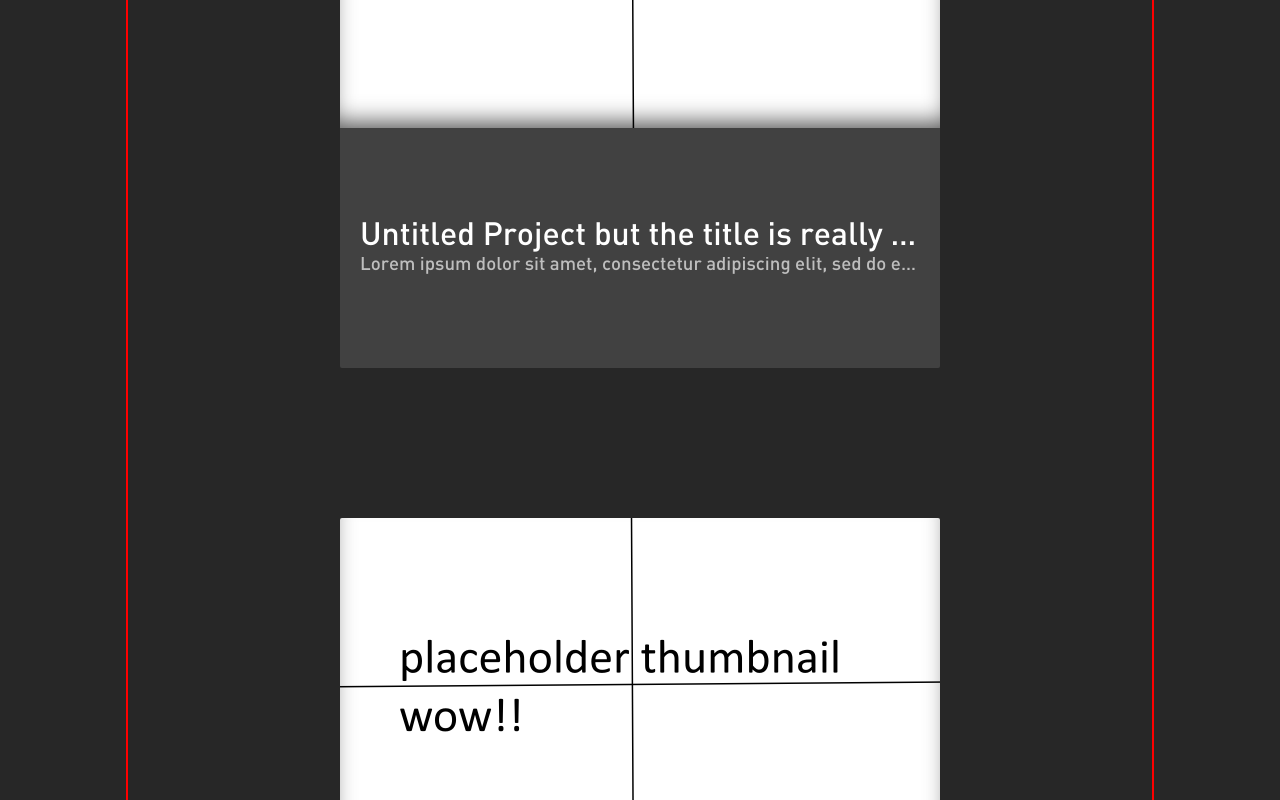
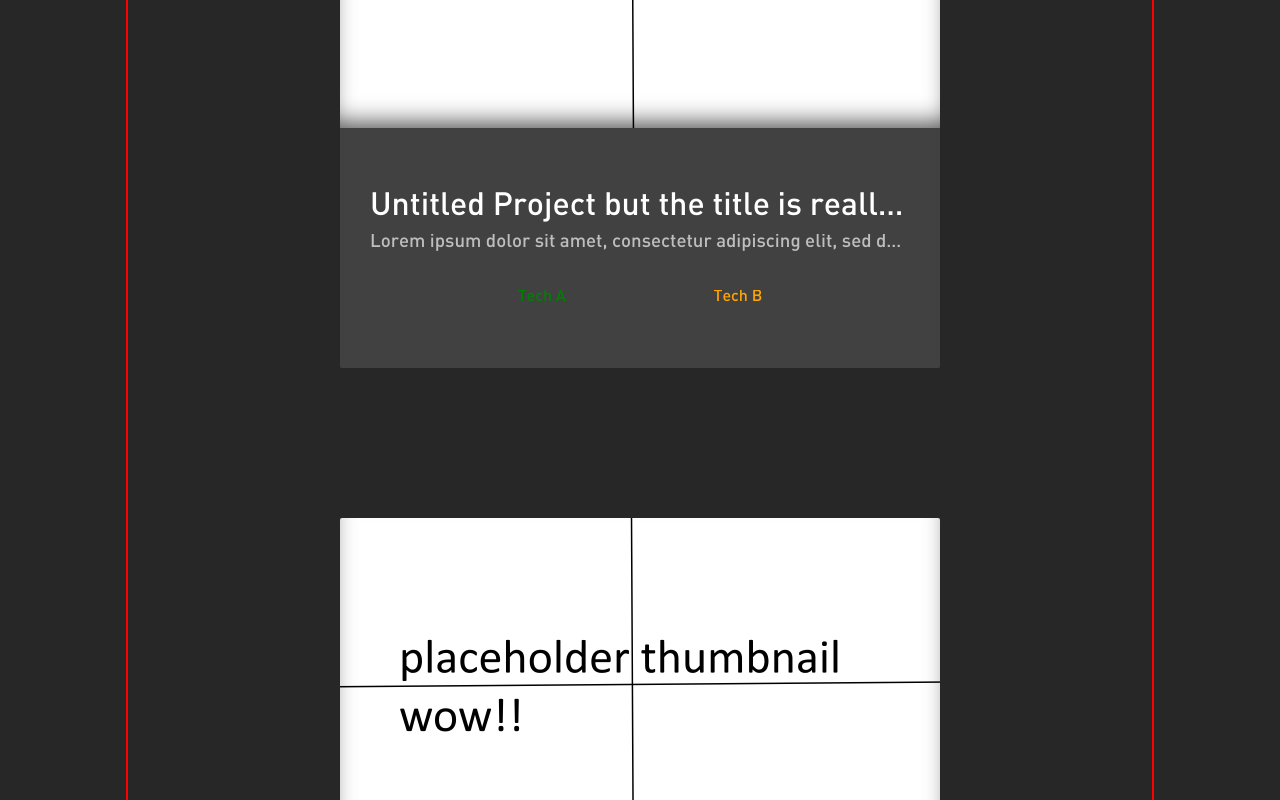
Before and after one commit to cjb412/dev-portfolio, a React (Create React App) app: page / in a window 1280 px wide. Shown: the part 1380-2180 px from the top of the page. Built offline with nearby package versions, Linux system fonts and the light colour scheme.

Commit message:
Added technologies with per-technology styling to project block

```diff
--- a/src/App.js
+++ b/src/App.js
@@ -55,7 +55,7 @@ const App = () => {
               Commodo nulla facilisi nullam vehicula ipsum a arcu. Quam vulputate dignissim suspendisse in. Nisi lacus sed viverra tellus in hac habitasse.
           </div>
 
-          <ProjectGrid projects={['1', '2', '3', '5', '7']} projectWidth={'min(90lvw, 600px)'} gridPadding={'min(22.5lvw, 150px)'} projectCategoryFont={'project-category-font'} projectTitleFont={'project-title-font'}/>
+          <ProjectGrid projects={['1', '2', '3', '5', '7']} projectWidth={'min(90lvw, 600px)'} gridPadding={'min(22.5lvw, 150px)'} projectTitleFont={'project-title-font'} projectCategoryFont={'project-category-font'} projectTechnologiesFont={'project-technologies-font'}/>
 
         </div>
 
--- a/src/components/ProjectGrid/ProjectBlock.js
+++ b/src/components/ProjectGrid/ProjectBlock.js
@@ -3,16 +3,21 @@ import PropTypes from 'prop-types'
 
 import cx from 'classnames'
 
-const ProjectBlock = ({title, category, thumbnailSrc, width, height, padding, titleFont, categoryFont}) => {
+const ProjectBlock = ({title, category, technologies, thumbnailSrc, width, height, padding, titleFont, categoryFont, technologiesFont}) => {
     return (
 
         <div className={styles['project-block']} style={{width: width, height: height}}>
             <div className={styles['thumbnail-area']}>
                 <img src={thumbnailSrc} alt={`${title} - Thumbnail`}></img>
             </div>
-            <div className={styles['caption-area']} style={{padding: padding}}>
+            <div className={styles['caption-area']}>
                 <div className={cx(styles['title'], titleFont)} >{title}</div>
                 <div className={cx(styles['category'], categoryFont)}>{category}</div>
+                <div className={cx(styles['technologies'], technologiesFont)}>
+                    {technologies.map((tech) => (
+                        <span className={styles[tech[1]]}>{tech[0]}</span>
+                    ))}
+                </div>
             </div>
         </div>
     )
@@ -21,27 +26,29 @@ const ProjectBlock = ({title, category, thumbnailSrc, width, height, padding, ti
 ProjectBlock.defaultProps = {
     title: 'Untitled Project but the title is really long',
     category: 'Lorem ipsum dolor sit amet, consectetur adipiscing elit, sed do eiusmod tempor incididunt ut labore et dolore magna aliqua.',
+    technologies: [['Tech A', 'techA'], ['Tech B', 'techB']],
     thumbnailSrc: '',
 
-    width: '400px',
-    height:'400px',
-    padding: '20px',
+    width: '0px',
+    height:'0px',
 
     titleFont: '',
     categoryFont: '',
+    technologiesFont: '',
 }
 
 ProjectBlock.propTypes = {
     title: PropTypes.string,
     desc: PropTypes.string,
+    technologies: PropTypes.array,
     thumbnailSrc: PropTypes.string,
 
     width: PropTypes.string,
     height: PropTypes.string,
-    padding: PropTypes.string,
 
     titleFont: PropTypes.string,
     categoryFont: PropTypes.string,
+    technologiesFont: PropTypes.string,
 }
 
 export default ProjectBlock
--- a/src/components/ProjectGrid/ProjectBlock.module.scss
+++ b/src/components/ProjectGrid/ProjectBlock.module.scss
@@ -32,21 +32,19 @@
     height: 40%;
 
     /* Interior padding */
+    padding: 0 5%;
     box-sizing: border-box;
 
     display: flex;
     flex-flow: column nowrap;
     justify-content: center;
     align-items: stretch;
+    row-gap: 5%;
 
     background-color: rgb(65, 65, 65);
 }
 
 .title {
-    /* alignment */
-    text-align: left;
-    padding-bottom: 5px;
-
     /* wrapping handling */
     overflow: hidden;
     white-space: nowrap;
@@ -54,9 +52,6 @@
 }
 
 .category {
-    /* alignment */
-    text-align: left;
-
     /* wrapping handling */
     overflow: hidden;
     white-space: nowrap;
@@ -71,12 +66,27 @@
     text-overflow: ellipsis; */
 }
 
-.project-block:hover {
-    .thumbnail-area {
-        height: 0%;
-    }
+.technologies {
+    /* Adding a margin because I think it looks better */
+    margin-top: 5%;
 
-    .caption-area {
-        height: 100%;
-    }
+    /* Spacing technologies */
+    display: flex;
+    flex-direction: row;
+    justify-content: space-evenly;
+
+    /* wrapping handling */
+    overflow: hidden;
+    white-space: nowrap;
+    text-overflow: ellipsis;
 }
+
+/* Individual technology colors */
+
+.techA {
+    color: green;
+}
+
+.techB {
+    color: orange;
+}
--- a/src/components/ProjectGrid/ProjectGrid.js
+++ b/src/components/ProjectGrid/ProjectGrid.js
@@ -5,11 +5,11 @@ import PropTypes from 'prop-types'
 //todo: REMOVE THIS PLACEHOLDER
 import p1 from "../../graphics/project_thumbnail/p1.png"
 
-const ProjectGrid = ({projects, projectWidth, gridPadding, projectTitleFont, projectCategoryFont}) => {
+const ProjectGrid = ({projects, projectWidth, gridPadding, projectTitleFont, projectCategoryFont, projectTechnologiesFont}) => {
   return (
     <div className={styles['project-grid']} style={{gridTemplateColumns: `repeat(auto-fit, ${projectWidth})`, columnGap: `${gridPadding}`, rowGap: `${gridPadding}`}}>
         {projects.map((project) => (
-          <ProjectBlock key={project} projectID={project} thumbnailSrc={p1} width={`${projectWidth}`} height={`${projectWidth}`} titleFont={projectTitleFont} categoryFont={projectCategoryFont}/>
+          <ProjectBlock key={project} projectID={project} thumbnailSrc={p1} width={`${projectWidth}`} height={`${projectWidth}`} titleFont={projectTitleFont} categoryFont={projectCategoryFont} technologiesFont={projectTechnologiesFont}/>
         ))}
     </div>
   )
@@ -17,10 +17,11 @@ const ProjectGrid = ({projects, projectWidth, gridPadding, projectTitleFont, pro
 
 ProjectGrid.defaultProps = {
   projects: [],
-  projectWidth: '700px',
-  gridPadding: '100px',
+  projectWidth: '0px',
+  gridPadding: '0px',
   projectTitleFont: '',
   projectCategoryFont: '',
+  projectTechnologiesFont: '',
 }
 
 ProjectGrid.propTypes = {
@@ -29,6 +30,7 @@ ProjectGrid.propTypes = {
   gridPadding: PropTypes.string,
   projectTitleFont: PropTypes.string,
   projectCategoryFont: PropTypes.string,
+  projectTechnologiesFont: PropTypes.string,
 }
 
 
--- a/src/styles/global-fonts.scss
+++ b/src/styles/global-fonts.scss
@@ -80,11 +80,15 @@
 }
 
 .project-category-font {
-    /* font */
-    font-size: 14pt;
-    font-family: 'DINMediumRegular';
-    color: rgb(190, 190, 190);
+  font-size: 14pt;
+  font-family: 'DINMediumRegular';
+  color: rgb(190, 190, 190);
+}
 
+.project-technologies-font {
+  font-size: 12pt;
+  font-family: 'DINMediumRegular';
+  color: rgb(142, 142, 142);
 }
 
 .email-font {
```
